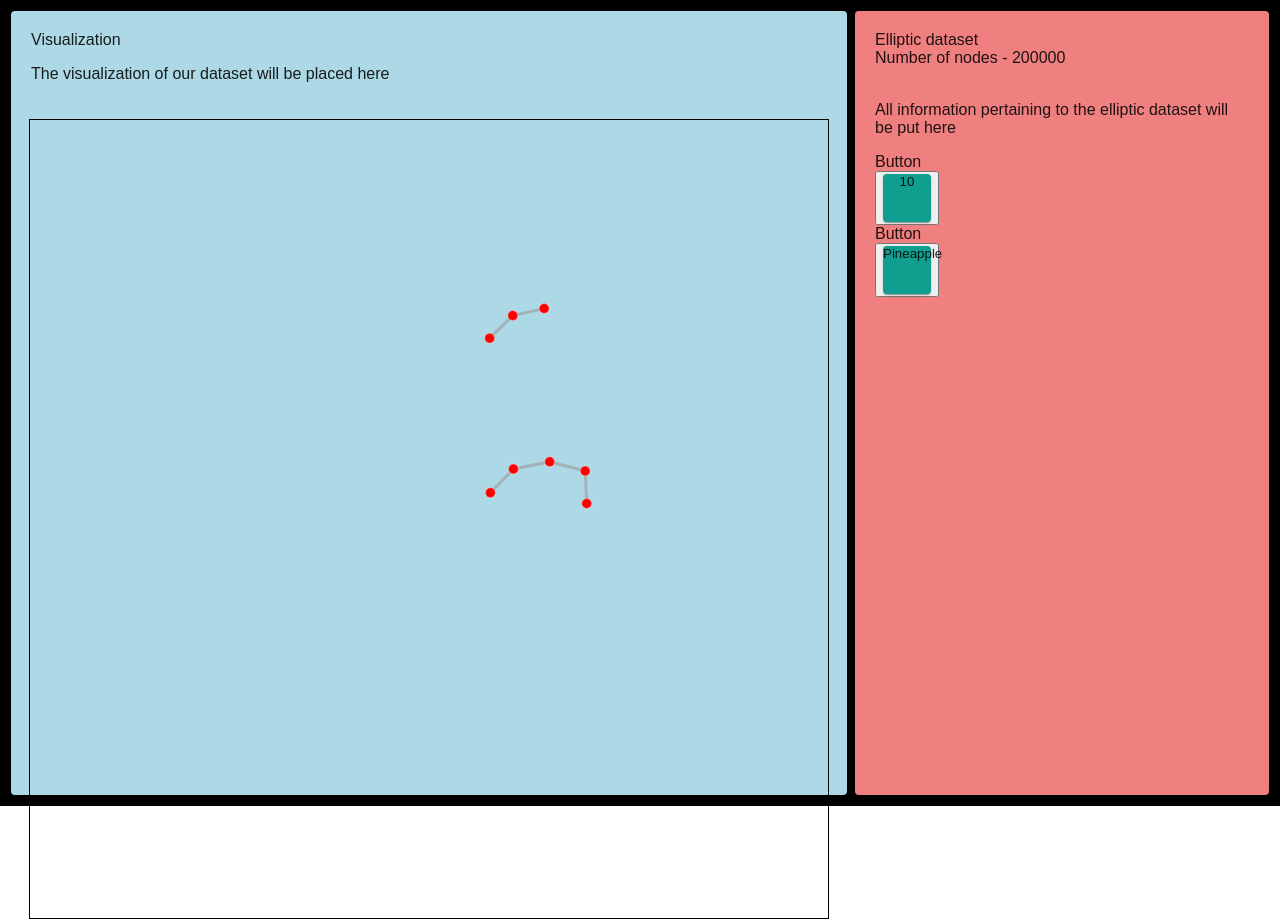
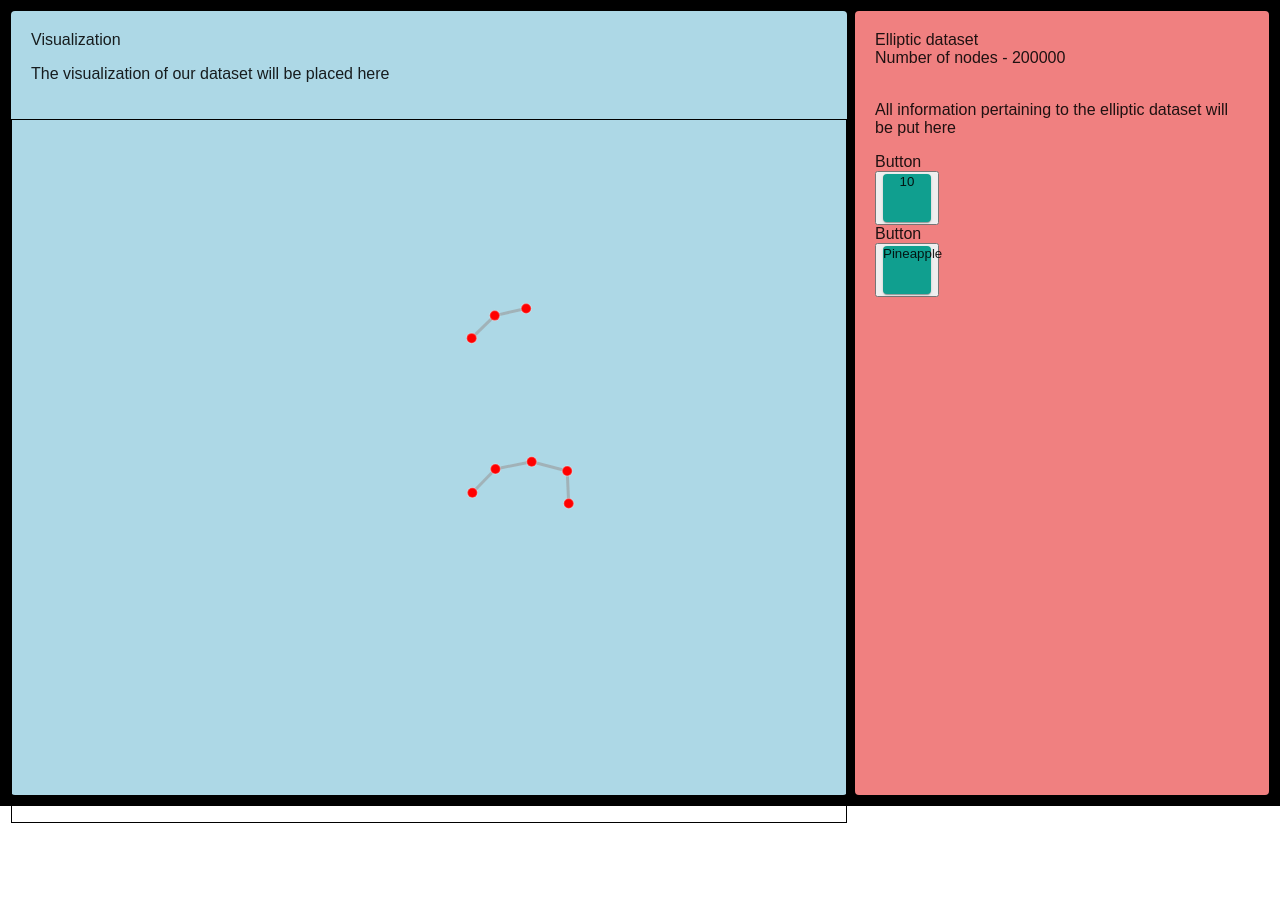
Before and after one commit to sharzy720/capstone22_23, a React (Create React App) app: page / in a window 1280 px wide. After the commit the page ends 823 px from the top, so only its background shows below. Built offline with nearby package versions, Linux system fonts and the light colour scheme.

Commit message:
Fixed sizing of the Container that holds the visualization

```diff
--- a/src/components/VisualizationPanel.js
+++ b/src/components/VisualizationPanel.js
@@ -24,8 +24,8 @@ function VisualizationPanel() {
             </div>
 
             {/*Container for the graph visualization*/}
-            <Container style={{ height: "100vh",
-                                width: "100vh",
+            <Container style={{ height: "88vh",
+                                width: "100%",
                                 border: "black 1px solid"}}>
                 {/*Call the d3 visualization here*/}
                 {/*<D3Visualization/>*/}
```
